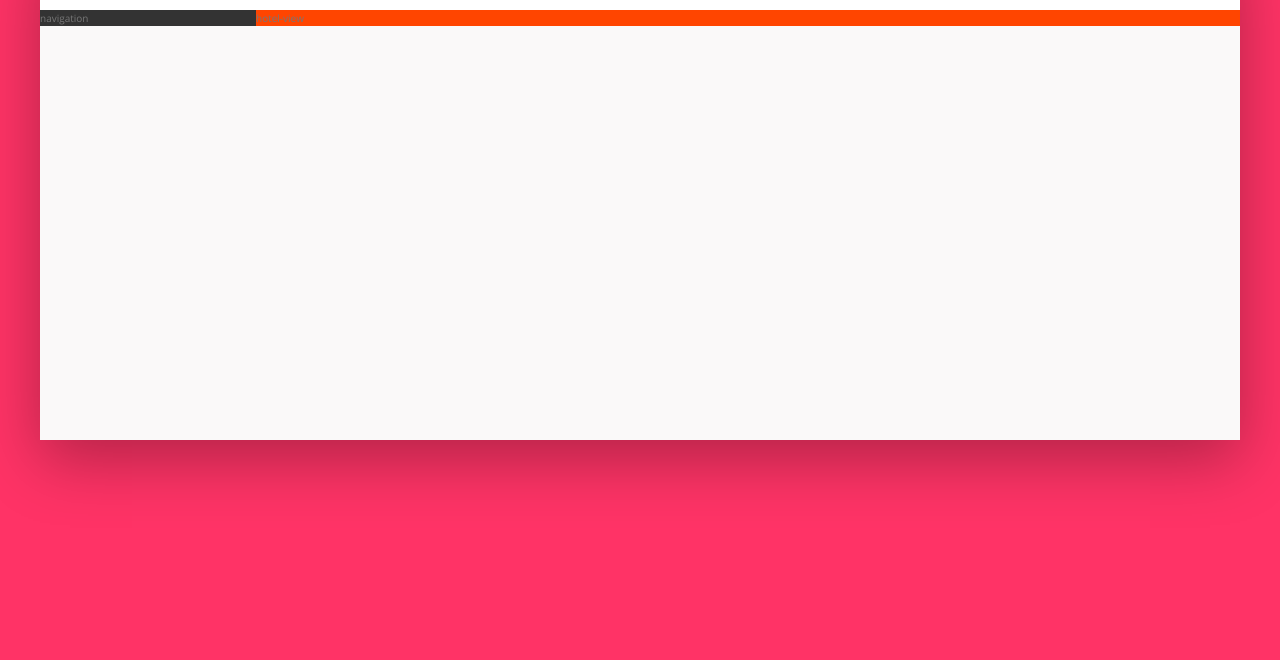
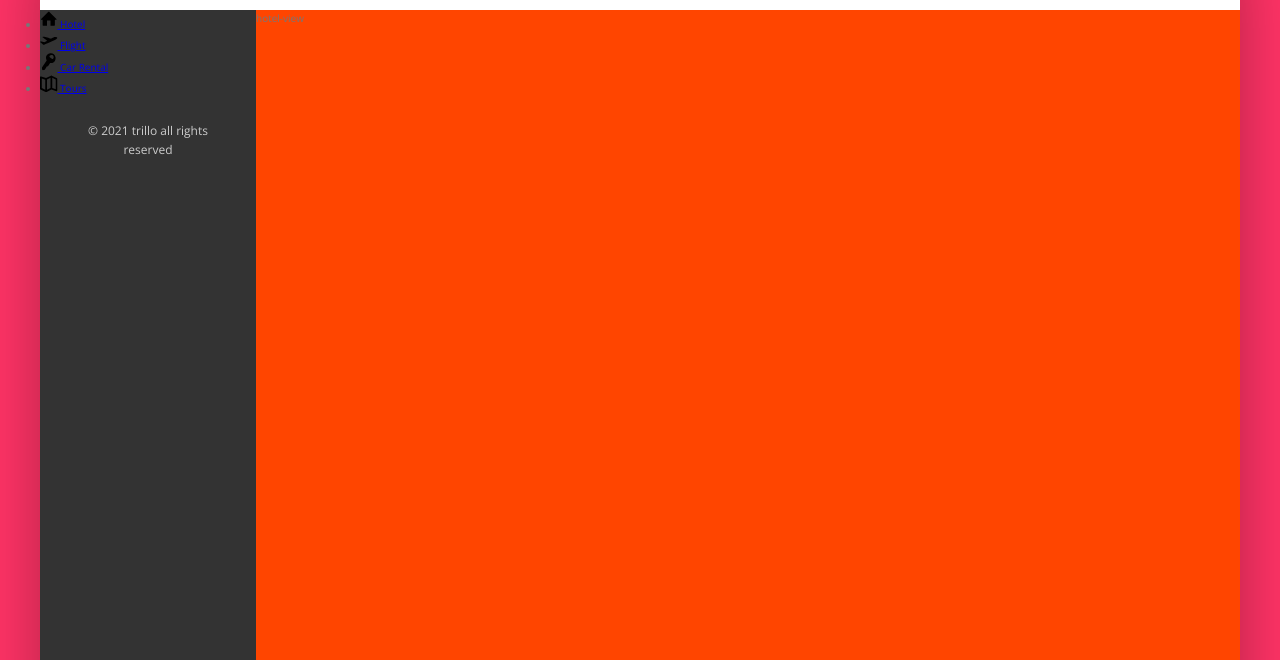
Before and after one commit to RafiaZ/trillo, a website: page index.html in a window 1280 px wide. Shown: the part 140-800 px from the top of the page. Drawn offline with nearby package versions, Linux system fonts and the light colour scheme.

Commit message:
adding new changes after so many days

```diff
--- a/index.html
+++ b/index.html
@@ -51,8 +51,54 @@
 
             <div class="content">
                 <nav class="sidebar">
-                    navigation
+                    <ul class="side-nav">
+                        <li class="side-nav__item">
+                            <a href="#" class="side-nav__link">
+                                <svg class="side-nav__icon">
+                                    <use xlink:href="img/sprite.svg#icon-home"/>
+                                </svg>
+
+                                <span>Hotel</span>
+                            </a>
+                        </li>
+
+                        <li class="side-nav__item">
+                            <a href="#" class="side-nav__link">
+                                <svg class="side-nav__icon">
+                                    <use xlink:href="img/sprite.svg#icon-aircraft-take-off"/>
+                                </svg>
+
+                                <span>Flight</span>
+                            </a>
+                        </li>
+
+                        <li class="side-nav__item">
+                            <a href="#" class="side-nav__link">
+                                <svg class="side-nav__icon">
+                                    <use xlink:href="img/sprite.svg#icon-key"/>
+                                </svg>
+
+                                <span>Car Rental</span>
+                            </a>
+                        </li>
+
+                        <li class="side-nav__item">
+                            <a href="#" class="side-nav__link">
+                                <svg class="side-nav__icon">
+                                    <use xlink:href="img/sprite.svg#icon-map"/>
+                                </svg>
+
+                                <span>Tours</span>
+                            </a>
+                        </li>
+                    </ul>
+
+                    <div class="legal">
+                        &copy; 2021 trillo all rights reserved
+                    </div>
                 </nav>
+
+
                 <main class="hotel-view">
                     hotel-view
                 </main>
--- a/sass/_components.scss
+++ b/sass/_components.scss
@@ -117,3 +117,39 @@
 
 
 }
+
+///////////////////////////////
+////////////Side navigation
+.side-nav{
+
+  // &__item{
+
+  // }
+
+  // &__link{
+
+  // }
+
+  &__icon{
+    width: 1.75rem;
+    height: 1.75rem;
+  }
+}
+
+
+
+/////////////
+////////////LEGAL TEXT
+.legal{
+  font-size: 1.2rem;
+  color: var(--color-Grey-light-4);
+  text-align: center;
+  padding: 2.5rem;
+}
+
+
+////////////////////////
+////////////SIDE NAVIGATIOn
+// .side-nav{
+//   &__item
+// }
--- a/sass/_layout.scss
+++ b/sass/_layout.scss
@@ -25,11 +25,15 @@ align-items: center;
 background-color: var(--color-Grey-dark-1);
 
 flex: 0 0 18%;
+flex-direction: column;
+justify-content: space-between;
 }
 
 .hotel-view{
     background-color: #fff;
+
     background-color: orangered;
+    height: 80rem;
     flex: 1;
 
 }
```
Also changed, not shown: css/style.css.
